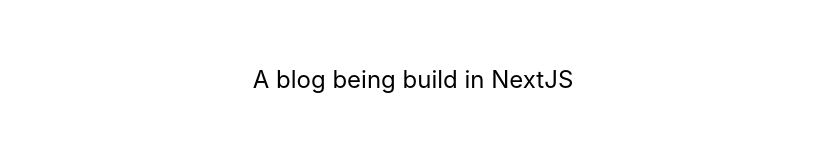
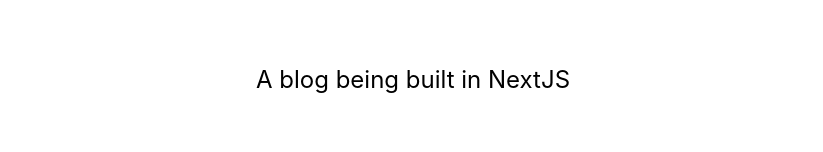
Before and after one commit to sayedsaddam/next-blog, a Next.js app: page / in a window 1280 px wide. Shown: the part 140-292 px from the top of the page, without its empty margins (227-1050 px from the left). Built offline with nearby package versions, Linux system fonts and the light colour scheme.

Commit message:
created a js file in public directory and included in the blog using the nextjs script component.

```diff
--- a/pages/index.js
+++ b/pages/index.js
@@ -1,5 +1,6 @@
 import Head from 'next/head'
 import Image from 'next/image'
+import Script from 'next/script'
 import styles from '../styles/Home.module.css'
 
 export default function Home() {
@@ -8,16 +9,17 @@
       <Head>
         <title>Next JS blog</title>
         <meta name="description" content="Generated by create next app" />
+        <meta name='keywords' content='nextjsblog, blog by saddam, build with next, next, nextjs, next framework' />
         <link rel="icon" href="/favicon.ico" />
       </Head>
-
+      <Script src='custom.js' strategy='lazyOnload'></Script>
       <main className={styles.main}>
         <h1 className={styles.title}>
           Welcome to NextJS Blog
         </h1>
 
         <p className={styles.description}>
-          A blog being build in NextJS
+          A blog being built in NextJS
         </p>
 
         <div className={styles.grid}>
--- /dev/null
+++ b/public/custom.js
@@ -0,0 +1 @@
+console.log('Hello from custom.js in head section, using the NextJS Script component...');
```
